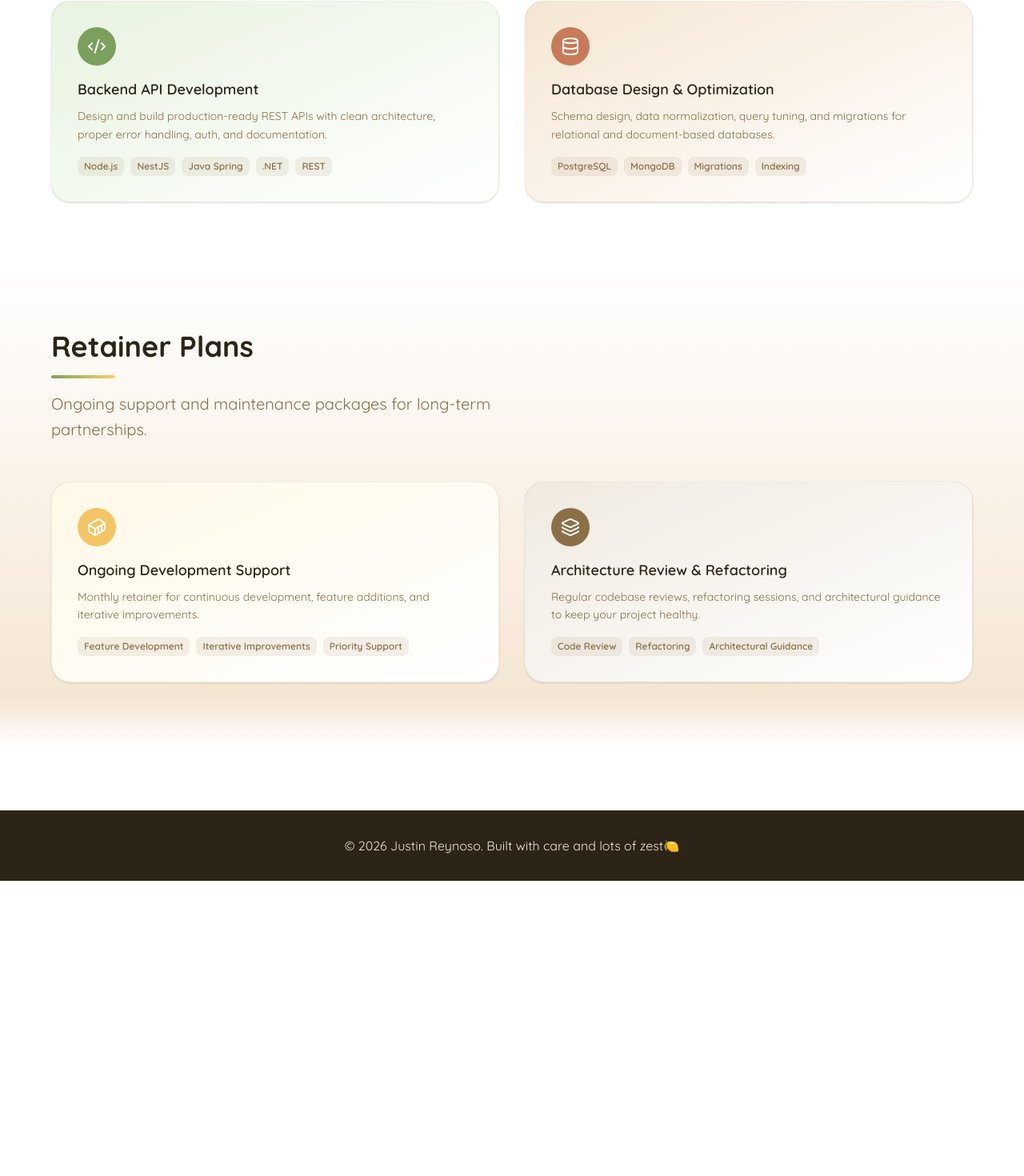
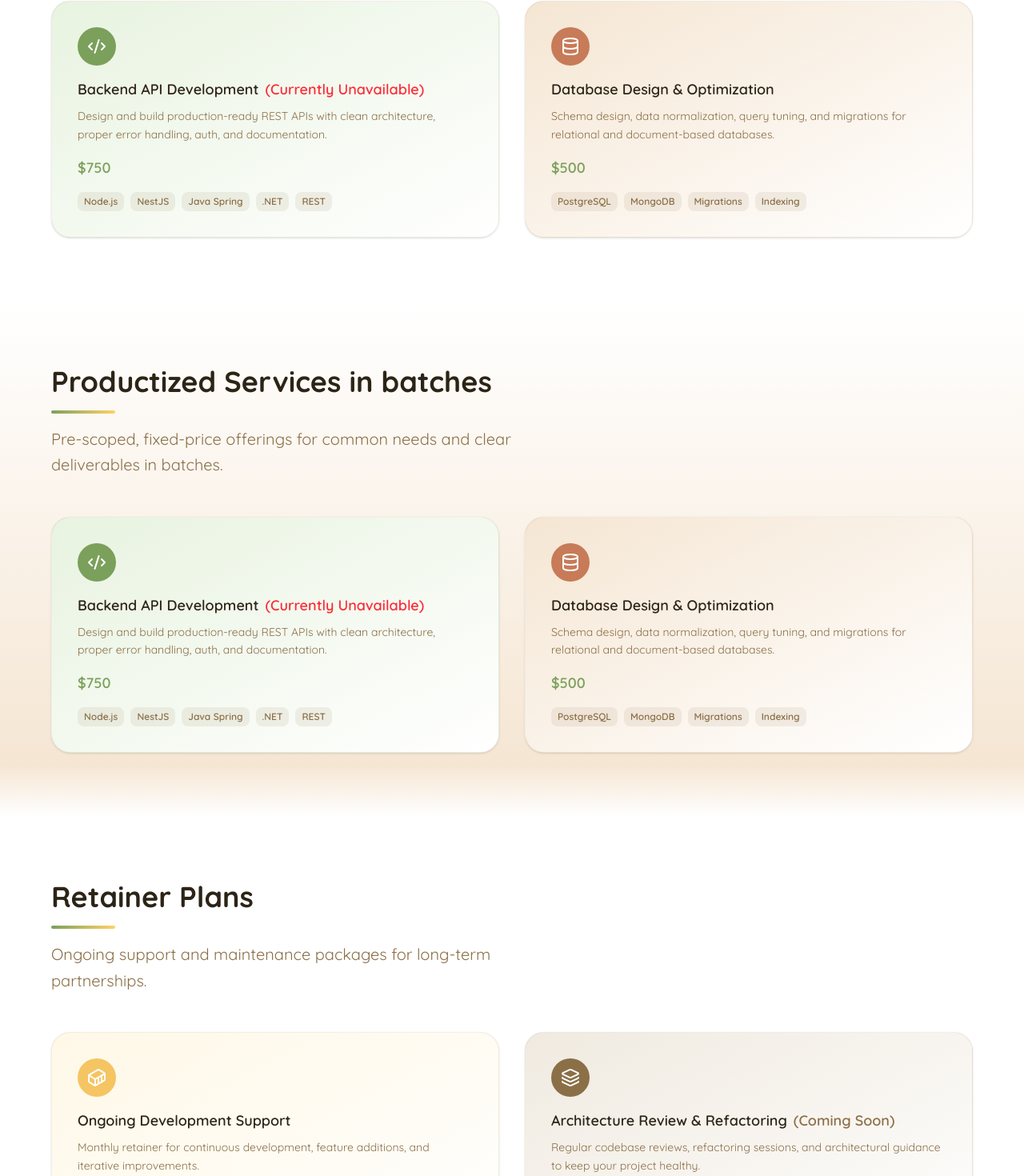
Before and after one commit to JMReynoso/MyDevPortfolio, a React (Vite) app: page /services in a window 1280 px wide. Shown: the part 640-2110 px from the top of the page at 80% size. Before the commit the page ends 1741 px from the top, so only its background shows below. Built offline with nearby package versions, Linux system fonts and the light colour scheme.

Commit message:
added prettier to dev environment

```diff
--- a/package.json
+++ b/package.json
@@ -58,6 +58,7 @@
     "@vitejs/plugin-react-swc": "^3.10.2",
     "@vitest/browser-playwright": "^4.0.18",
     "@vitest/coverage-v8": "^4.0.18",
+    "prettier": "^3.8.3",
     "vite": "^6.4.1",
     "vitest": "^4.0.18"
   },
--- /dev/null
+++ b/src/components/features/ServiceCard.tsx
@@ -0,0 +1,78 @@
+import { motion } from "framer-motion";
+import { type Service } from "../../data/services";
+import { WarmCard } from "../common/WarmCard";
+
+export interface ServiceCardProps {
+  service: Service;
+  index?: number;
+}
+
+const colorIcon: Record<Service["color"], string> = {
+  green: "bg-[#7BA05B]",
+  maple: "bg-[#C77B58]",
+  yellow: "bg-[#F5C563]",
+  brown: "bg-[#8B6F47]",
+};
+
+const colorGradient: Record<Service["color"], string> = {
+  green: "from-[#E8F3E0]",
+  maple: "from-[#F5E6D3]",
+  yellow: "from-[#FFF8E7]",
+  brown: "from-[#F0EAE0]",
+};
+
+export function ServiceCard({ service, index = 0 }: ServiceCardProps) {
+  const Icon = service.icon;
+
+  return (
+    <motion.div
+      initial={{ opacity: 0, y: 20 }}
+      whileInView={{ opacity: 1, y: 0 }}
+      viewport={{ once: true }}
+      transition={{ delay: index * 0.08 }}
+    >
+      <WarmCard
+        hover
+        padding="lg"
+        className={`h-full bg-gradient-to-br ${colorGradient[service.color]} to-white border border-[#8B6F47]/10 shadow-sm hover:shadow-md`}
+      >
+        <div
+          className={`w-12 h-12 ${colorIcon[service.color]} rounded-xl flex items-center justify-center mb-4`}
+        >
+          <Icon className="w-6 h-6 text-white" aria-hidden="true" />
+        </div>
+        <h3 className="text-lg font-semibold text-[#2C2416] mb-2 flex flex-wrap items-center gap-2">
+          {service.title}
+          {service.status === "unavailable" && (
+            <span className="text-red-500 text-md font-medium">
+              (Currently Unavailable)
+            </span>
+          )}
+          {service.status === "coming_soon" && (
+            <span className="text-[#8B6F47] text-md font-medium">
+              (Coming Soon)
+            </span>
+          )}
+        </h3>
+        <p className="text-[#8B6F47] text-sm leading-relaxed mb-4">
+          {service.description}
+        </p>
+        {service.price && (
+          <div className="text-lg font-medium text-[#7BA05B] mb-4">
+            {service.price}
+          </div>
+        )}
+        <div className="flex flex-wrap gap-2">
+          {service.tags.map((tag) => (
+            <span
+              key={tag}
+              className="text-xs px-2 py-1 rounded-lg bg-[#8B6F47]/10 text-[#8B6F47] font-medium"
+            >
+              {tag}
+            </span>
+          ))}
+        </div>
+      </WarmCard>
+    </motion.div>
+  );
+}
--- a/src/components/index.ts
+++ b/src/components/index.ts
@@ -45,4 +45,7 @@ export type { ContactSectionProps } from './features/ContactSection';
 
 export { Technologies } from './features/Technologies';
 
+export { ServiceCard } from './features/ServiceCard';
+export type { ServiceCardProps } from './features/ServiceCard';
+
 export { CursorGlow } from './ui/CursorGlow';
--- a/src/data/services.tsx
+++ b/src/data/services.tsx
@@ -6,14 +6,17 @@ import {
     type LucideIcon,
 } from "lucide-react";
 
-type Service = {
+export type Service = {
     icon: LucideIcon;
     title: string;
     description: string;
+    price?: string;
     tags: string[];
     color: "green" | "maple" | "yellow" | "brown";
+    status: "available" | "unavailable" | "coming_soon";
 };
 
+//TODO: update productized services
 export const productizedServices: Service[] = [
     {
         icon: Code2,
@@ -22,6 +25,8 @@ export const productizedServices: Service[] = [
             "Design and build production-ready REST APIs with clean architecture, proper error handling, auth, and documentation.",
         tags: ["Node.js", "NestJS", "Java Spring", ".NET", "REST"],
         color: "green",
+        price: "$750",
+        status: "unavailable",
     },
     {
         icon: Database,
@@ -30,17 +35,47 @@ export const productizedServices: Service[] = [
             "Schema design, data normalization, query tuning, and migrations for relational and document-based databases.",
         tags: ["PostgreSQL", "MongoDB", "Migrations", "Indexing"],
         color: "maple",
+        price: "$500",
     },
 ];
 
+//TODO: update batch productized services
+export const batchProductizedServices: Service[] = [
+    {
+        icon: Code2,
+        title: "Backend API Development",
+        description:
+            "Design and build production-ready REST APIs with clean architecture, proper error handling, auth, and documentation.",
+        tags: ["Node.js", "NestJS", "Java Spring", ".NET", "REST"],
+        color: "green",
+        price: "$750",
+        status: "unavailable",
+    },
+    {
+        icon: Database,
+        title: "Database Design & Optimization",
+        description:
+            "Schema design, data normalization, query tuning, and migrations for relational and document-based databases.",
+        tags: ["PostgreSQL", "MongoDB", "Migrations", "Indexing"],
+        color: "maple",
+        price: "$500",
+    },
+];
+
+//TODO: Update retainer plans
 export const retainerPlans: Service[] = [
     {
         icon: Container,
         title: "Ongoing Development Support",
         description:
             "Monthly retainer for continuous development, feature additions, and iterative improvements.",
-    tags: ["Feature Development", "Iterative Improvements", "Priority Support"],
+        tags: [
+            "Feature Development",
+            "Iterative Improvements",
+            "Priority Support",
+        ],
         color: "yellow",
+        price: "Starting at $1500/month",
     },
     {
         icon: Layers,
@@ -49,22 +84,10 @@ export const retainerPlans: Service[] = [
             "Regular codebase reviews, refactoring sessions, and architectural guidance to keep your project healthy.",
         tags: ["Code Review", "Refactoring", "Architectural Guidance"],
         color: "brown",
+        price: "Starting at $6000/month",
+        status: "coming_soon",
     },
 ];
-
-export const colorIcon: Record<Service["color"], string> = {
-  green: "bg-[#7BA05B]",
-  maple: "bg-[#C77B58]",
-  yellow: "bg-[#F5C563]",
-  brown: "bg-[#8B6F47]",
-};
-
-export const colorGradient: Record<Service["color"], string> = {
-  green: "from-[#E8F3E0]",
-  maple: "from-[#F5E6D3]",
-  yellow: "from-[#FFF8E7]",
-  brown: "from-[#F0EAE0]",
-};
 
 export const steps = [
     {
--- a/src/pages/Services.tsx
+++ b/src/pages/Services.tsx
@@ -1,9 +1,7 @@
-import { motion } from "framer-motion";
 import { useEffect, useState } from "react";
-import { Grid, Section, SectionHeader, WarmCard } from "../components";
+import { Grid, Section, SectionHeader, ServiceCard } from "../components";
 import {
-  colorGradient,
-  colorIcon,
+  batchProductizedServices,
   productizedServices,
   retainerPlans,
 } from "../data/services";
@@ -40,95 +38,33 @@ export default function Services() {
           subtitle="Pre-scoped, fixed-price offerings for common needs and clear deliverables."
         />
         <Grid cols={{ md: 2, lg: 3 }} gap="lg">
-          {productizedServices.map((service, index) => {
-            const Icon = service.icon;
-            return (
-              <motion.div
-                key={service.title}
-                initial={{ opacity: 0, y: 20 }}
-                whileInView={{ opacity: 1, y: 0 }}
-                viewport={{ once: true }}
-                transition={{ delay: index * 0.08 }}
-              >
-                <WarmCard
-                  hover
-                  padding="lg"
-                  className={`h-full bg-gradient-to-br ${colorGradient[service.color]} to-white border border-[#8B6F47]/10 shadow-sm hover:shadow-md`}
-                >
-                  <div
-                    className={`w-12 h-12 ${colorIcon[service.color]} rounded-xl flex items-center justify-center mb-4`}
-                  >
-                    <Icon className="w-6 h-6 text-white" aria-hidden="true" />
-                  </div>
-                  <h3 className="text-lg font-semibold text-[#2C2416] mb-2">
-                    {service.title}
-                  </h3>
-                  <p className="text-[#8B6F47] text-sm leading-relaxed mb-4">
-                    {service.description}
-                  </p>
-                  <div className="flex flex-wrap gap-2">
-                    {service.tags.map((tag) => (
-                      <span
-                        key={tag}
-                        className="text-xs px-2 py-1 rounded-lg bg-[#8B6F47]/10 text-[#8B6F47] font-medium"
-                      >
-                        {tag}
-                      </span>
-                    ))}
-                  </div>
-                </WarmCard>
-              </motion.div>
-            );
-          })}
+          {productizedServices.map((service, index) => (
+            <ServiceCard key={service.title} service={service} index={index} />
+          ))}
         </Grid>
       </Section>
 
-      <Section id="contact" background="cream">
+      <Section id="batchProductized" background="cream">
+        <SectionHeader
+          title="Productized Services in batches"
+          subtitle="Pre-scoped, fixed-price offerings for common needs and clear deliverables in batches."
+        />
+        <Grid cols={{ md: 2, lg: 3 }} gap="lg">
+          {batchProductizedServices.map((service, index) => (
+            <ServiceCard key={service.title} service={service} index={index} />
+          ))}
+        </Grid>
+      </Section>
+
+      <Section id="retainer" background="white">
         <SectionHeader
           title="Retainer Plans"
           subtitle="Ongoing support and maintenance packages for long-term partnerships."
         />
         <Grid cols={{ md: 2, lg: 3 }} gap="lg">
-          {retainerPlans.map((plan, index) => {
-            const Icon = plan.icon;
-            return (
-              <motion.div
-                key={plan.title}
-                initial={{ opacity: 0, y: 20 }}
-                whileInView={{ opacity: 1, y: 0 }}
-                viewport={{ once: true }}
-                transition={{ delay: index * 0.08 }}
-              >
-                <WarmCard
-                  hover
-                  padding="lg"
-                  className={`h-full bg-gradient-to-br ${colorGradient[plan.color]} to-white border border-[#8B6F47]/10 shadow-sm hover:shadow-md`}
-                >
-                  <div
-                    className={`w-12 h-12 ${colorIcon[plan.color]} rounded-xl flex items-center justify-center mb-4`}
-                  >
-                    <Icon className="w-6 h-6 text-white" aria-hidden="true" />
-                  </div>
-                  <h3 className="text-lg font-semibold text-[#2C2416] mb-2">
-                    {plan.title}
-                  </h3>
-                  <p className="text-[#8B6F47] text-sm leading-relaxed mb-4">
-                    {plan.description}
-                  </p>
-                  <div className="flex flex-wrap gap-2">
-                    {plan.tags.map((tag) => (
-                      <span
-                        key={tag}
-                        className="text-xs px-2 py-1 rounded-lg bg-[#8B6F47]/10 text-[#8B6F47] font-medium"
-                      >
-                        {tag}
-                      </span>
-                    ))}
-                  </div>
-                </WarmCard>
-              </motion.div>
-            );
-          })}
+          {retainerPlans.map((plan, index) => (
+            <ServiceCard key={plan.title} service={plan} index={index} />
+          ))}
         </Grid>
       </Section>
 
@@ -178,6 +114,13 @@ export default function Services() {
           </Section>
         */}
       <div className="pb-20 md:pb-1" aria-hidden="true" />
+      <div className="max-w-4xl mx-auto text-center text-lg text-[#8B6F47]">
+        <p>
+          <b>NOTE:</b> Some services may be unavailable due to high demand or
+          resource constraints.
+        </p>
+      </div>
+      <div className="pb-20 md:pb-2" aria-hidden="true" />
     </>
   );
 }
```
Also changed, not shown: 2 other files (tests, documents, lock files or other folders). Lines whose indentation alone changed are shown as unchanged.
